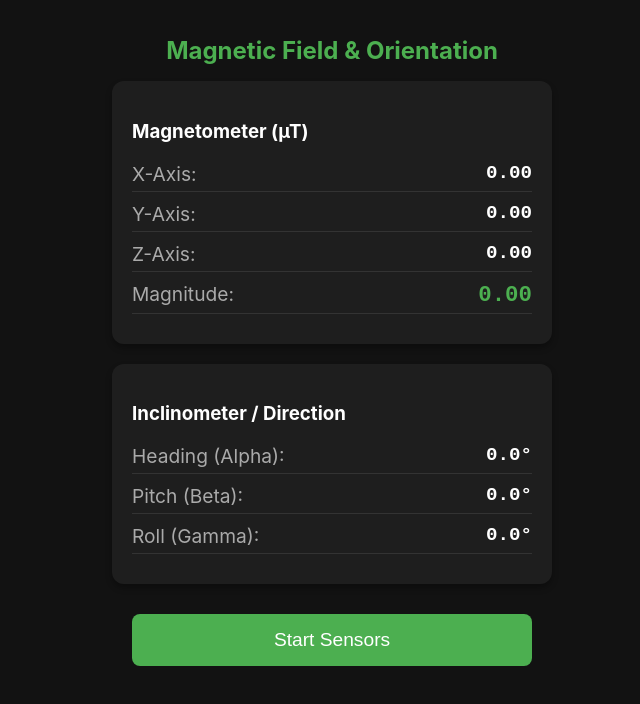
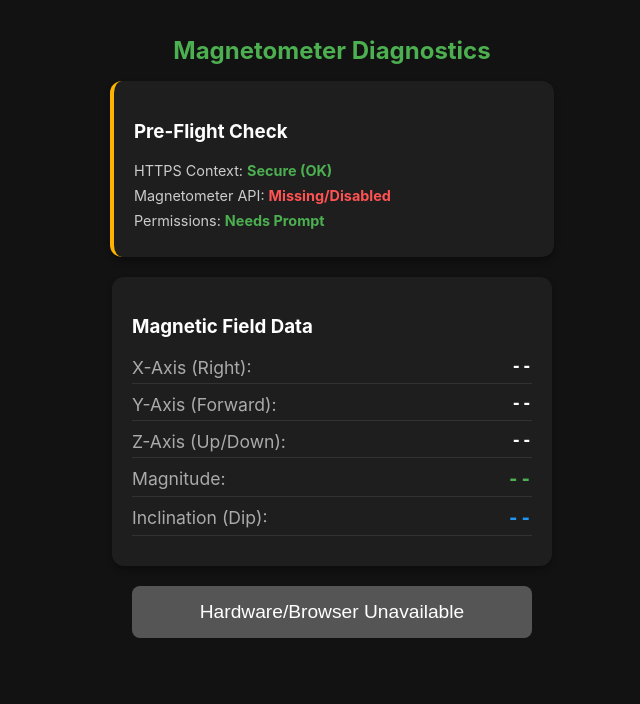
Before and after one commit to GiRumSam174/Earths-Magnetic-Field-App, a plain HTML site: page index.html in a window 1280 px wide. Shown: the whole page, without its empty margins (308-948 px from the left). Drawn offline with Linux system fonts and the light colour scheme.

Commit message:
Add files via upload

```diff
--- a/index.html
+++ b/index.html
@@ -3,10 +3,10 @@
 <head>
     <meta charset="UTF-8">
     <meta name="viewport" content="width=device-width, initial-scale=1.0">
-    <title>Earth Magnetic Field & Inclinometer</title>
+    <title>Earth Magnetic Field & Inclination</title>
     <style>
         body {
-            font-family: -apple-system, BlinkMacSystemFont, "Segoe UI", Roboto, Helvetica, Arial, sans-serif;
+            font-family: -apple-system, BlinkMacSystemFont, "Segoe UI", Roboto, sans-serif;
             background-color: #121212;
             color: #ffffff;
             margin: 0;
@@ -29,24 +29,34 @@
             max-width: 400px;
             box-shadow: 0 4px 6px rgba(0,0,0,0.3);
         }
+        .system-check {
+            border-left: 4px solid #ffb300;
+        }
+        .status-row {
+            margin: 8px 0;
+            font-size: 0.9rem;
+            color: #cccccc;
+        }
         .data-row {
             display: flex;
             justify-content: space-between;
             margin: 10px 0;
-            font-size: 1.2rem;
+            font-size: 1.1rem;
             border-bottom: 1px solid #333;
             padding-bottom: 5px;
         }
-        .label {
-            color: #aaaaaa;
-        }
+        .label { color: #aaaaaa; }
         .value {
             font-weight: bold;
             font-family: monospace;
         }
         .highlight {
             color: #4CAF50;
-            font-size: 1.4rem;
+            font-size: 1.3rem;
+        }
+        .inclination {
+            color: #2196F3;
+            font-size: 1.3rem;
         }
         button {
             background-color: #4CAF50;
@@ -56,120 +66,166 @@
             font-size: 1.2rem;
             border-radius: 8px;
             cursor: pointer;
-            margin-top: 10px;
             width: 100%;
             max-width: 400px;
         }
-        button:active {
-            background-color: #45a049;
+        button:disabled {
+            background-color: #555;
+            cursor: not-allowed;
         }
-        #error-msg {
-            color: #ff5252;
-            text-align: center;
-            margin-top: 15px;
-        }
+        .pass { color: #4CAF50; font-weight: bold; }
+        .fail { color: #ff5252; font-weight: bold; }
     </style>
 </head>
 <body>
 
-    <h1>Magnetic Field & Orientation</h1>
+    <h1>Magnetometer Diagnostics</h1>
+
+    <div class="card system-check">
+        <h3>Pre-Flight Check</h3>
+        <div class="status-row" id="check-https">HTTPS Context: Checking...</div>
+        <div class="status-row" id="check-api">Magnetometer API: Checking...</div>
+        <div class="status-row" id="check-perm">Permissions: Checking...</div>
+    </div>
 
     <div class="card">
-        <h3>Magnetometer (µT)</h3>
+        <h3>Magnetic Field Data</h3>
         <div class="data-row">
-            <span class="label">X-Axis:</span>
-            <span class="value" id="mag-x">0.00</span>
+            <span class="label">X-Axis (Right):</span>
+            <span class="value" id="mag-x">--</span>
         </div>
         <div class="data-row">
-            <span class="label">Y-Axis:</span>
-            <span class="value" id="mag-y">0.00</span>
+            <span class="label">Y-Axis (Forward):</span>
+            <span class="value" id="mag-y">--</span>
         </div>
         <div class="data-row">
-            <span class="label">Z-Axis:</span>
-            <span class="value" id="mag-z">0.00</span>
+            <span class="label">Z-Axis (Up/Down):</span>
+            <span class="value" id="mag-z">--</span>
         </div>
         <div class="data-row">
             <span class="label">Magnitude:</span>
-            <span class="value highlight" id="mag-total">0.00</span>
+            <span class="value highlight" id="mag-total">--</span>
+        </div>
+        <div class="data-row">
+            <span class="label">Inclination (Dip):</span>
+            <span class="value inclination" id="mag-inc">--</span>
         </div>
     </div>
 
-    <div class="card">
-        <h3>Inclinometer / Direction</h3>
-        <div class="data-row">
-            <span class="label">Heading (Alpha):</span>
-            <span class="value" id="dir-alpha">0.0°</span>
-        </div>
-        <div class="data-row">
-            <span class="label">Pitch (Beta):</span>
-            <span class="value" id="dir-beta">0.0°</span>
-        </div>
-        <div class="data-row">
-            <span class="label">Roll (Gamma):</span>
-            <span class="value" id="dir-gamma">0.0°</span>
-        </div>
-    </div>
-
-    <button id="start-btn">Start Sensors</button>
-    <div id="error-msg"></div>
+    <button id="start-btn" disabled>Waiting for checks...</button>
 
     <script>
-const startBtn = document.getElementById('start-btn');
-const errorMsg = document.getElementById('error-msg');
+        const btn = document.getElementById('start-btn');
+        let isReady = false;
 
-async function startSensors() {
-    errorMsg.textContent = "";
+        // Diagnostic UI elements
+        const uiHttps = document.getElementById('check-https');
+        const uiApi = document.getElementById('check-api');
+        const uiPerm = document.getElementById('check-perm');
 
-    // 1. Request Magnetometer Permission (The Missing Link)
+        // Data UI elements
+        const uiX = document.getElementById('mag-x');
+        const uiY = document.getElementById('mag-y');
+        const uiZ = document.getElementById('mag-z');
+        const uiTotal = document.getElementById('mag-total');
+        const uiInc = document.getElementById('mag-inc');
+
+        // 1. Run Pre-flight Checks immediately on load
+        async function runDiagnostics() {
+            let passed = true;
+
+            // Check HTTPS / Secure Context
+            if (window.isSecureContext) {
+                uiHttps.innerHTML = `HTTPS Context: <span class="pass">Secure (OK)</span>`;
+            } else {
+                uiHttps.innerHTML = `HTTPS Context: <span class="fail">Insecure (Failed)</span>`;
+                passed = false;
+            }
+
+            // Check API existence
+            if ('Magnetometer' in window) {
+                uiApi.innerHTML = `Magnetometer API: <span class="pass">Found (OK)</span>`;
+            } else {
+                uiApi.innerHTML = `Magnetometer API: <span class="fail">Missing/Disabled</span>`;
+                passed = false;
+            }
+
+            // Check Permissions
             if (navigator.permissions && navigator.permissions.query) {
                 try {
-            const result = await navigator.permissions.query({ name: 'magnetometer' });
-            if (result.state === 'denied') {
-                errorMsg.innerHTML += "Permission to use magnetometer was denied.<br>";
-                return;
+                    const status = await navigator.permissions.query({ name: 'magnetometer' });
+                    if (status.state === 'denied') {
+                        uiPerm.innerHTML = `Permissions: <span class="fail">Denied</span>`;
+                        passed = false;
+                    } else if (status.state === 'prompt') {
+                        uiPerm.innerHTML = `Permissions: <span class="pass">Needs Prompt</span>`;
+                    } else {
+                        uiPerm.innerHTML = `Permissions: <span class="pass">Granted</span>`;
                     }
                 } catch (e) {
-            console.log("Permissions API not supported for magnetometer, trying anyway...");
+                    uiPerm.innerHTML = `Permissions: <span class="fail">Not queryable via API</span>`;
+                }
+            } else {
+                uiPerm.innerHTML = `Permissions: API not supported.`;
+            }
+
+            // Final check evaluation
+            if (passed) {
+                btn.textContent = "Start Sensor";
+                btn.disabled = false;
+                isReady = true;
+            } else {
+                btn.textContent = "Hardware/Browser Unavailable";
             }
         }
 
-    // 2. Initialize Magnetometer
-    if ('Magnetometer' in window) {
+        // 2. Start Sensor Function
+        async function startSensor() {
+            if (!isReady) return;
+
             try {
-            // Some browsers require a user gesture to start sensors
                 const mag = new Magnetometer({ frequency: 10 });
+
                 mag.addEventListener('reading', () => {
                     const x = mag.x;
                     const y = mag.y;
                     const z = mag.z;
-                const magnitude = Math.sqrt(x*x + y*y + z*z);
 
-                document.getElementById('mag-x').textContent = x.toFixed(2);
-                document.getElementById('mag-y').textContent = y.toFixed(2);
-                document.getElementById('mag-z').textContent = z.toFixed(2);
-                document.getElementById('mag-total').textContent = magnitude.toFixed(2) + " µT";
+                    // Total Magnitude
+                    const magnitude = Math.sqrt(x**2 + y**2 + z**2);
+
+                    // Inclination (Dip Angle)
+                    // H is the horizontal component
+                    const h = Math.sqrt(x**2 + y**2);
+                    const inclinationRad = Math.atan2(z, h);
+                    const inclinationDeg = inclinationRad * (180 / Math.PI);
+
+                    // Update UI
+                    uiX.textContent = x.toFixed(2);
+                    uiY.textContent = y.toFixed(2);
+                    uiZ.textContent = z.toFixed(2);
+                    uiTotal.textContent = magnitude.toFixed(2) + " µT";
+                    uiInc.textContent = inclinationDeg.toFixed(2) + "°";
                 });
+
+                mag.addEventListener('error', (e) => {
+                    alert(`Sensor Error: ${e.error.name} - ${e.error.message}`);
+                });
+
                 mag.start();
-        } catch (error) {
-            errorMsg.innerHTML += `Mag Error: ${error.message}<br>`;
-        }
-    } else {
-        errorMsg.innerHTML += "Magnetometer API not supported. <br><i>Try enabling 'Generic Sensor Extra Classes' in chrome://flags</i><br>";
-    }
 
-    // 3. Orientation Logic (as before)
-    if (typeof DeviceOrientationEvent !== 'undefined') {
-        window.addEventListener('deviceorientation', (event) => {
-            if (event.alpha !== null) {
-                document.getElementById('dir-alpha').textContent = event.alpha.toFixed(1) + "°";
-                document.getElementById('dir-beta').textContent = event.beta.toFixed(1) + "°";
-                document.getElementById('dir-gamma').textContent = event.gamma.toFixed(1) + "°";
-            }
-        });
+                btn.textContent = "Reading Data...";
+                btn.disabled = true;
+
+            } catch (err) {
+                alert(`Failed to initialize: ${err.message}`);
             }
         }
 
-startBtn.addEventListener('click', startSensors);
+        // Initialize checks
+        runDiagnostics();
+        btn.addEventListener('click', startSensor);
+
     </script>
 </body>
 </html>
```
Lines whose indentation alone changed are shown as unchanged.
